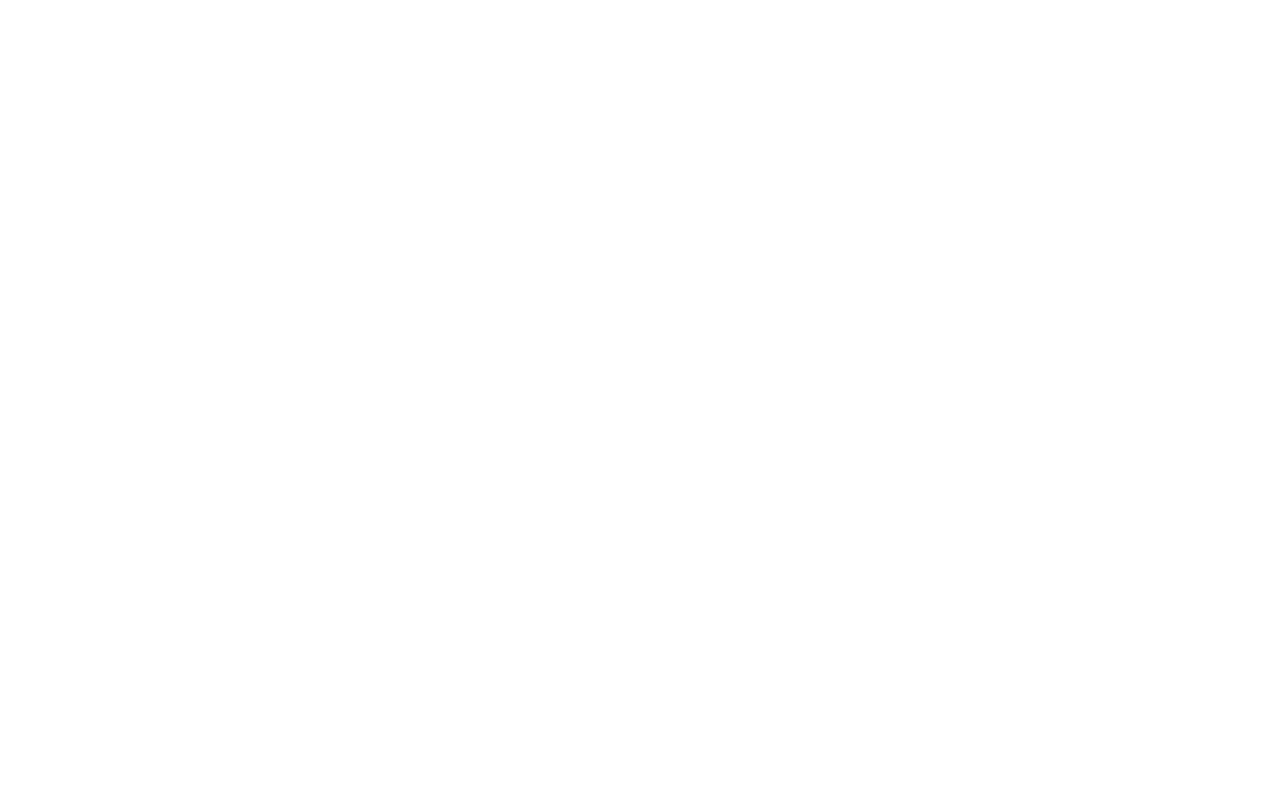
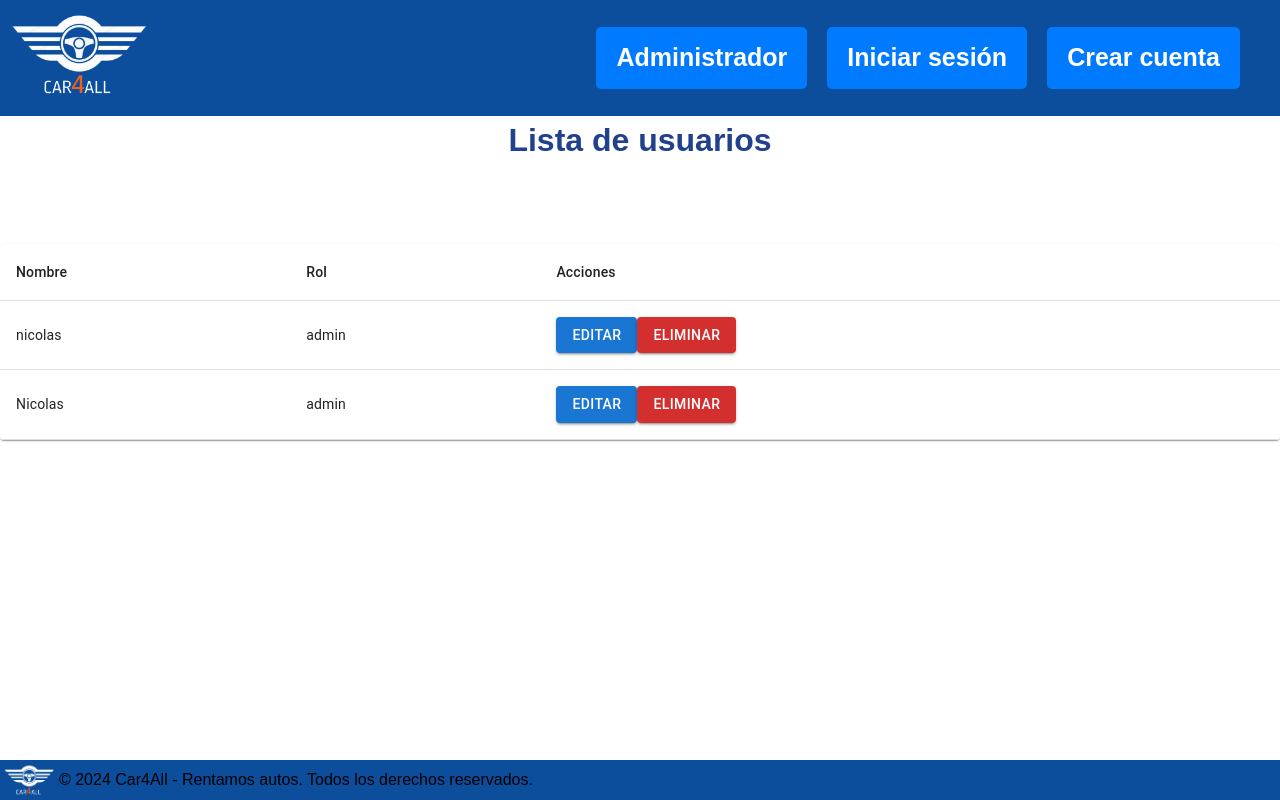
Before and after one commit to Nicolopez93/Frontend, a React (Vite) app in the folder vite-project/: page /ListaDeUsuarios in a window 1280 px wide. Before the commit this address had no page. Built offline with nearby package versions, Linux system fonts and the light colour scheme; data requests are answered from the project's data file.

Commit message:
lista usuarios

```diff
--- a/vite-project/src/App.jsx
+++ b/vite-project/src/App.jsx
@@ -9,6 +9,7 @@
 import AuthContextProvider from './context/AuthContext';
 import PanelAdministrador from './components/pages/panelAdministrador/PanelAdministrador';
 import ListaDeProductos from './components/pages/listaDeProductos/ListaDeProductos';
+import ListaDeUsuarios from './components/pages/listaDeUsuarios/ListaDeUsuarios';
 function App() {
   return (
     <BrowserRouter>
@@ -23,6 +24,7 @@
           <Route path="/flotaDeAutos" element={<FlotaDeAutos />} />
           <Route path="/flotaDeCamioneta" element={<FlotaDeCamioneta />} />
           <Route path="/ListaDeProductos" element={<ListaDeProductos />} />
+          <Route path="/ListaDeUsuarios" element={<ListaDeUsuarios />} />
          </Routes>
         </AuthContextProvider>
     </BrowserRouter>
--- /dev/null
+++ b/vite-project/src/components/common/tablaUsuarios/TablaUsuarios.jsx
@@ -0,0 +1,112 @@
+import React, { useState, useEffect } from 'react';
+import Table from '@mui/material/Table';
+import TableBody from '@mui/material/TableBody';
+import TableCell from '@mui/material/TableCell';
+import TableContainer from '@mui/material/TableContainer';
+import TableHead from '@mui/material/TableHead';
+import TableRow from '@mui/material/TableRow';
+import Paper from '@mui/material/Paper';
+import Button from '@mui/material/Button';
+import axios from 'axios';
+
+const TablaUsuarios = () => {
+  const [usuarios, setUsuarios] = useState([]);
+  const [isUsuarioDeleted, setIsUsuarioDeleted] = useState(false);
+  const [editingId, setEditingId] = useState(null);
+  const [editFields, setEditFields] = useState({});
+
+  useEffect(() => {
+    fetchUsuarios();
+  }, [isUsuarioDeleted]);
+
+  const fetchUsuarios = () => {
+    axios.get('http://localhost:5000/users')
+      .then(response => setUsuarios(response.data))
+      .catch(error => console.error('Error fetching data:', error));
+  };
+
+  const handleEdit = (id) => {
+    setEditingId(id);
+    const editingUsuario = usuarios.find(usuario => usuario.id === id);
+    setEditFields(editingUsuario);
+  };
+
+  const handleSave = (id) => {
+    axios.patch(`http://localhost:5000/users/${id}`, editFields)
+      .then(res => {
+        setEditFields(res.data);
+        setIsUsuarioDeleted(!isUsuarioDeleted); // Actualiza el estado para desencadenar la recarga de datos
+      })
+      .catch(err => console.error(err));
+    console.log('Guardar cambios del usuario con ID:', id);
+    setEditingId(null);
+    fetchUsuarios(); // Actualiza los datos después de guardar
+  };
+
+  const handleInputChange = (e, key) => {
+    setEditFields({ ...editFields, [key]: e.target.value });
+  };
+
+  const eliminarUsuario = (id) => {
+    axios.delete(`http://localhost:5000/users/${id}`)
+      .then(res => setIsUsuarioDeleted(true))
+      .catch(err => console.error(err));
+  }
+
+  return (
+
+    <div>
+      <TableContainer component={Paper}>
+        <Table sx={{ minWidth: 650 }} aria-label="simple table">
+          <TableHead>
+            <TableRow>
+              <TableCell>Nombre</TableCell>
+              <TableCell>Rol</TableCell>
+              <TableCell>Acciones</TableCell>
+            </TableRow>
+          </TableHead>
+          <TableBody>
+            {usuarios.map(usuario => (
+              <TableRow key={usuario.id}>
+                <TableCell component="th" scope="row">
+                  {editingId === usuario.id ? (
+                    <input
+                      type="text"
+                      value={editFields.nombre}
+                      onChange={(e) => handleInputChange(e, 'nombre')}
+                    />
+                  ) : (
+                    usuario.nombre
+                  )}
+                </TableCell>
+                <TableCell>
+                  {editingId === usuario.id ? (
+                    <input
+                      type="text"
+                      value={editFields.usuarioRole}
+                      onChange={(e) => handleInputChange(e, 'usuarioRole')}
+                    />
+                  ) : (
+                    usuario.usuarioRole
+                  )}
+                </TableCell>
+                <TableCell>
+                  {editingId === usuario.id ? (
+                    <Button variant="contained" color="primary" onClick={() => handleSave(usuario.id)}>Guardar</Button>
+                  ) : (
+                    <>
+                      <Button variant="contained" color="primary" onClick={() => handleEdit(usuario.id)}>Editar</Button>
+                      <Button variant="contained" color="error" onClick={() => eliminarUsuario(usuario.id)}>Eliminar</Button>
+                    </>
+                  )}
+                </TableCell>
+              </TableRow>
+            ))}
+          </TableBody>
+        </Table>
+      </TableContainer>
+    </div>
+  );
+}
+
+export default TablaUsuarios;
--- /dev/null
+++ b/vite-project/src/components/pages/listaDeUsuarios/ListaDeUsuarios.jsx
@@ -0,0 +1,19 @@
+import React from 'react'
+import Navbar from '../../common/navbar/Navbar'
+import TablaUsuarios from '../../common/tablaUsuarios/TablaUsuarios'
+import './listaDeUsuarios.css'
+import Footer from '../../common/footer/Footer'
+const ListaDeUsuarios = () => {
+  return (
+    <>
+    <Navbar/>
+    <div className="panel-users-container">
+      <h1 className="panel-users-title">Lista de usuarios</h1>
+      <TablaUsuarios/>
+    </div>
+    <Footer/>
+    </>
+  )
+}
+
+export default ListaDeUsuarios
--- /dev/null
+++ b/vite-project/src/components/pages/listaDeUsuarios/listaDeUsuarios.css
@@ -0,0 +1,12 @@
+.panel-users-title {
+    font-size: 2rem;
+    text-align: center;
+    color: #21408E;
+    margin-bottom: 80px;
+    font-family: 'San Francisco', Arial, sans-serif;
+    font-weight: bold;
+}
+
+.panel-users-container {
+    height: 80vh;
+}
--- a/vite-project/src/components/pages/panelAdministrador/PanelAdministrador.jsx
+++ b/vite-project/src/components/pages/panelAdministrador/PanelAdministrador.jsx
@@ -10,7 +10,8 @@
     <div className="panel-container">
       <h1 className="panel-title">Panel de administrador</h1>
       <Link to="/ListaDeProductos"><button className="panel-button">Lista De Productos</button></Link>
-      <button className="panel-button">Lista De Usuarios</button>
+      <Link to="/ListaDeUsuarios"><button className="panel-button">Lista De Usuarios</button>
+      </Link>
       <button className="panel-button">Administrar Caracteristicas</button>
     </div>
 
```
